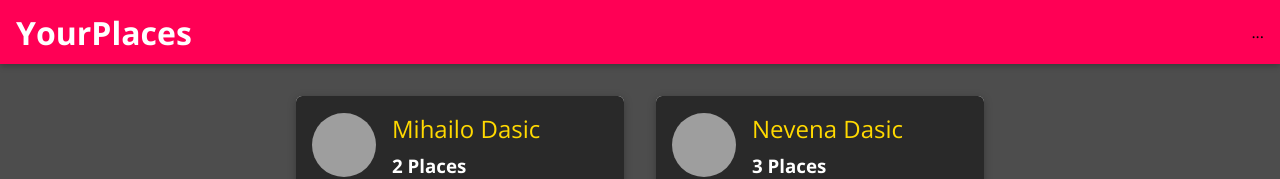
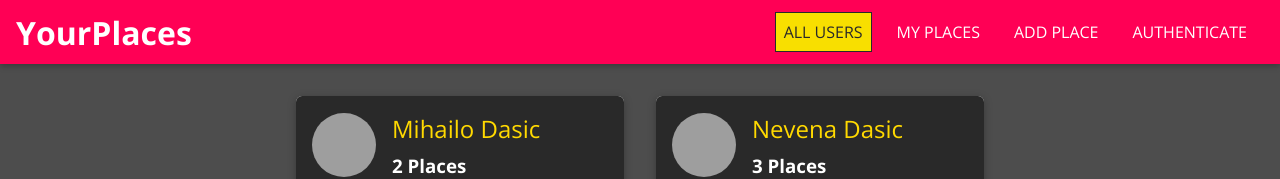
Before and after one commit to uros92dasic/React_Frontend, a React (Create React App) app: page / in a window 1280 px wide. Shown: the top 179 px of the page. Built offline with nearby package versions, Linux system fonts and the light colour scheme; grey boxes are pictures that could not be loaded.

Commit message:
add navlinks

```diff
--- a/src/shared/components/Navigation/MainNavigation.js
+++ b/src/shared/components/Navigation/MainNavigation.js
@@ -2,6 +2,7 @@ import React from "react";
 import { Link } from "react-router-dom";
 import MainHeader from "./MainHeader";
 import './MainNavigation.css';
+import NavLinks from "./NavLinks";
 
 const MainNavigation = (props) => {
     return (
@@ -15,7 +16,7 @@ const MainNavigation = (props) => {
                 <Link to="/">YourPlaces</Link>
             </h1>
             <nav>
-                ...
+                <NavLinks />
             </nav>
         </MainHeader>
     );
--- a/src/shared/components/Navigation/NavLinks.css
+++ b/src/shared/components/Navigation/NavLinks.css
@@ -0,0 +1,76 @@
+.nav-links {
+  list-style: none;
+  margin: 0;
+  padding: 0;
+  width: 100%;
+  height: 100%;
+  display: flex;
+  flex-direction: column;
+  justify-content: center;
+  align-items: center;
+}
+
+.nav-links li {
+  margin: 1rem;
+}
+
+.nav-links a {
+  border: 1px solid transparent;
+  color: #292929;
+  text-decoration: none;
+  padding: 0.5rem;
+}
+
+.nav-links a:hover,
+.nav-links a:active,
+.nav-links a.active {
+  background: #f8df00;
+  border-color: #292929;
+  color: #292929;
+}
+
+.nav-links button {
+  cursor: pointer;
+  border: 1px solid #292929;
+  color: #292929;
+  background: transparent;
+  padding: 0.5rem;
+  font: inherit;
+}
+
+.nav-links button:focus {
+  outline: none;
+}
+
+.nav-links button:hover,
+.nav-links button:active {
+  background: #292929;
+  color: white;
+}
+
+@media (min-width: 768px) {
+  .nav-links {
+    flex-direction: row;
+  }
+
+  .nav-links li {
+    margin: 0 0.5rem;
+  }
+
+  .nav-links a {
+    color: white;
+    text-decoration: none;
+  }
+
+  .nav-links button {
+    border: 1px solid white;
+    color: white;
+    background: transparent;
+  }
+
+  .nav-links button:hover,
+  .nav-links button:active {
+    background: #f8df00;
+    color: #292929;
+  }
+}
--- a/src/shared/components/Navigation/NavLinks.js
+++ b/src/shared/components/Navigation/NavLinks.js
@@ -1,8 +1,24 @@
 import React from "react";
+import { NavLink } from "react-router-dom";
+
+import './NavLinks.css';
 
 const NavLinks = (props) => {
     return (
-        <></>
+        <ul className="nav-links">
+            <li>
+                <NavLink to="/" exact>ALL USERS</NavLink>
+            </li>
+            <li>
+                <NavLink to="/u1/places">MY PLACES</NavLink>
+            </li>
+            <li>
+                <NavLink to="/places/new">ADD PLACE</NavLink>
+            </li>
+            <li>
+                <NavLink to="/auth">AUTHENTICATE</NavLink>
+            </li>
+        </ul>
     );
 }
 
```
